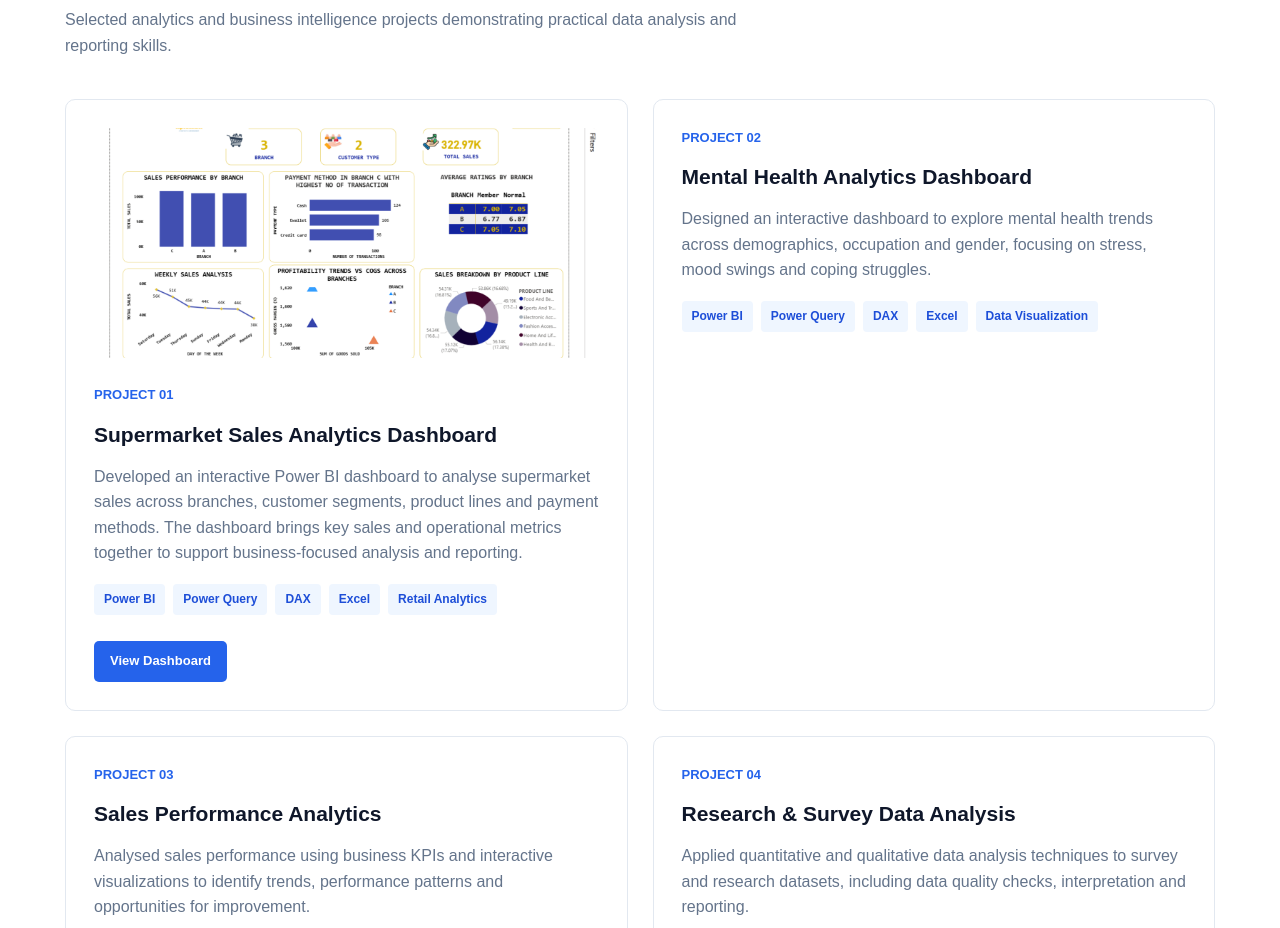
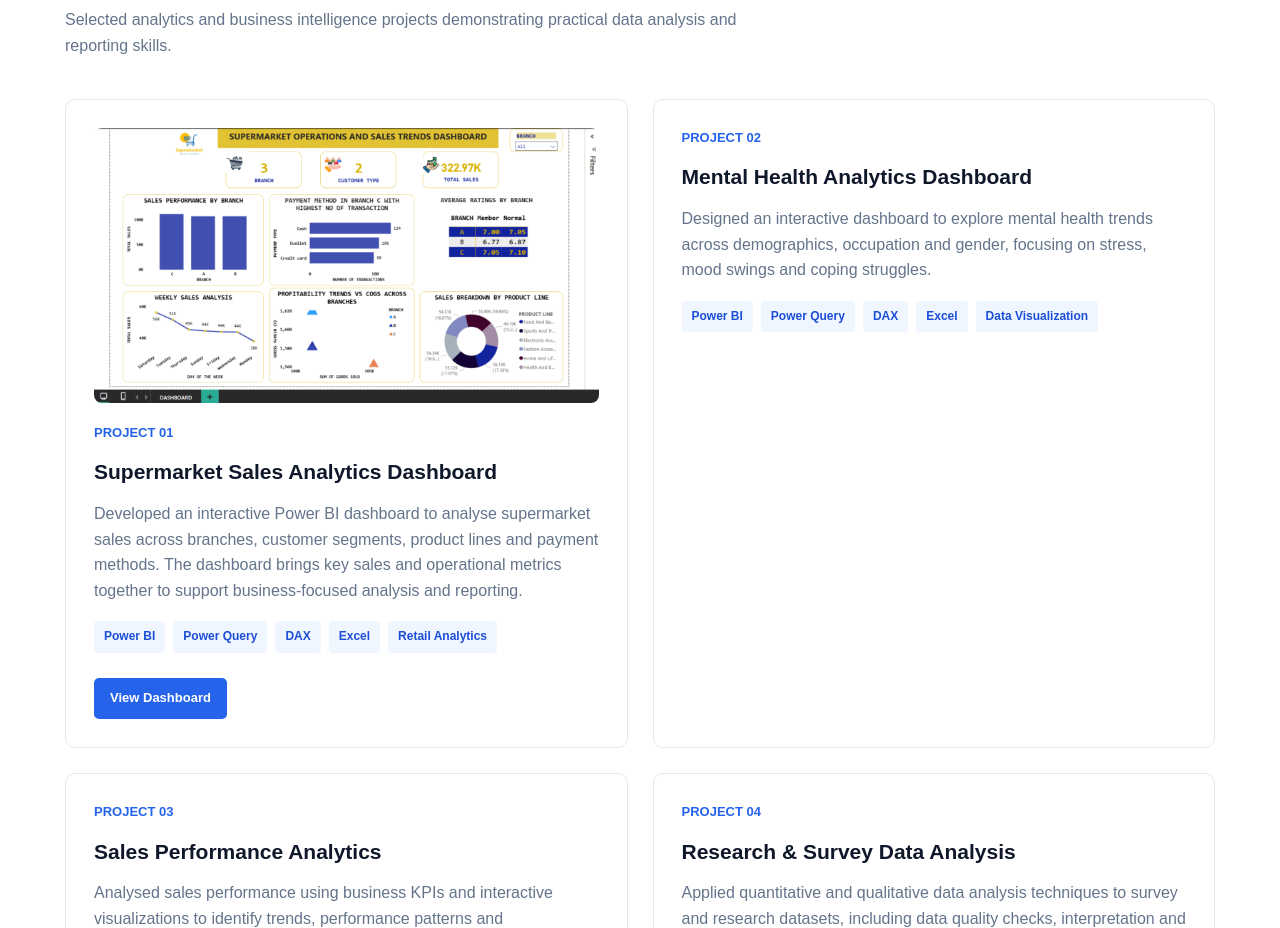
Before and after one commit to ajibson95/ajibson95.github.io, a plain HTML site: page index.html in a window 1280 px wide. Shown: the part 1401-2329 px from the top of the page. Drawn offline with Linux system fonts and the light colour scheme.

Commit message:
Update index.html

```diff
--- a/index.html
+++ b/index.html
@@ -250,10 +250,11 @@
 
 .project-image {
     width: 100%;
-    height: 230px;
-    object-fit: cover;
+    height: auto;
+    object-fit: contain;
     border-radius: 8px;
     margin-bottom: 20px;
+    display: block;
 }
 
 .project-button {
```
